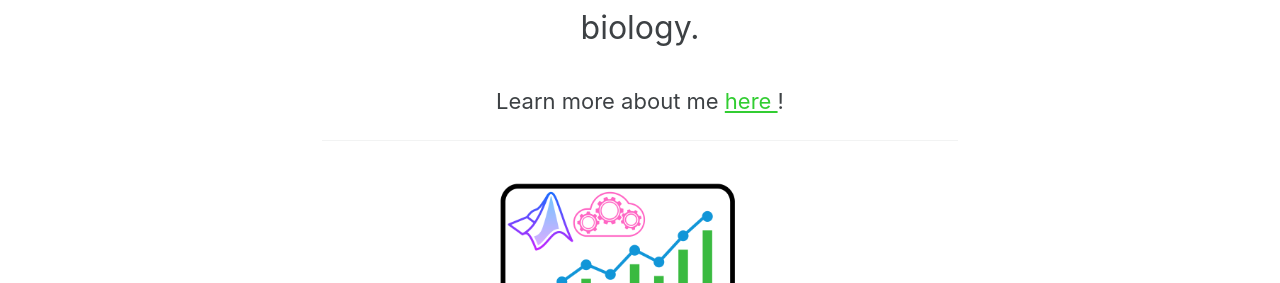
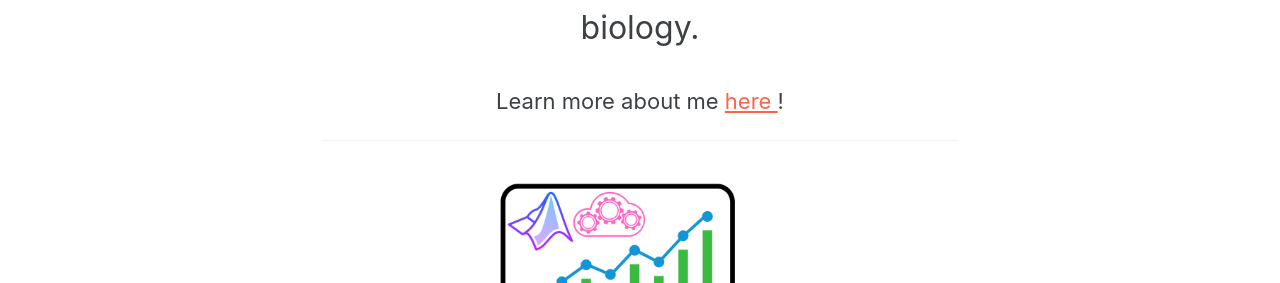
Before and after one commit to nikitavakoli/nikitavakoli.github.io, a Jekyll site: the page built from index.html, in a window 1280 px wide. Shown: the part 295-578 px from the top of the page. Built offline with Jekyll 4.4.1, drawn with Linux system fonts in a browser that asks for light colours; cached includes are drawn as plain includes; nearby versions of some CDN libraries; the list of posts is cut into pages by our own code.

Commit message:
edited index.html

```diff
--- a/index.html
+++ b/index.html
@@ -7,7 +7,7 @@
     <h1 style="font-size:6vw">Hello,</h1>
     <font size="+3">my name is Niki</a>, and I ♥️ mathematical biology.</font> <br>
 <br>
-Learn more about me <a href="/about/" style="color: limegreen"> here </a>!
+Learn more about me <a href="/about/" style="color: tomato"> here </a>!
 <hr>
 <img src="/images/home.png" alt="home_logo" width="510" height="510">
 
```
